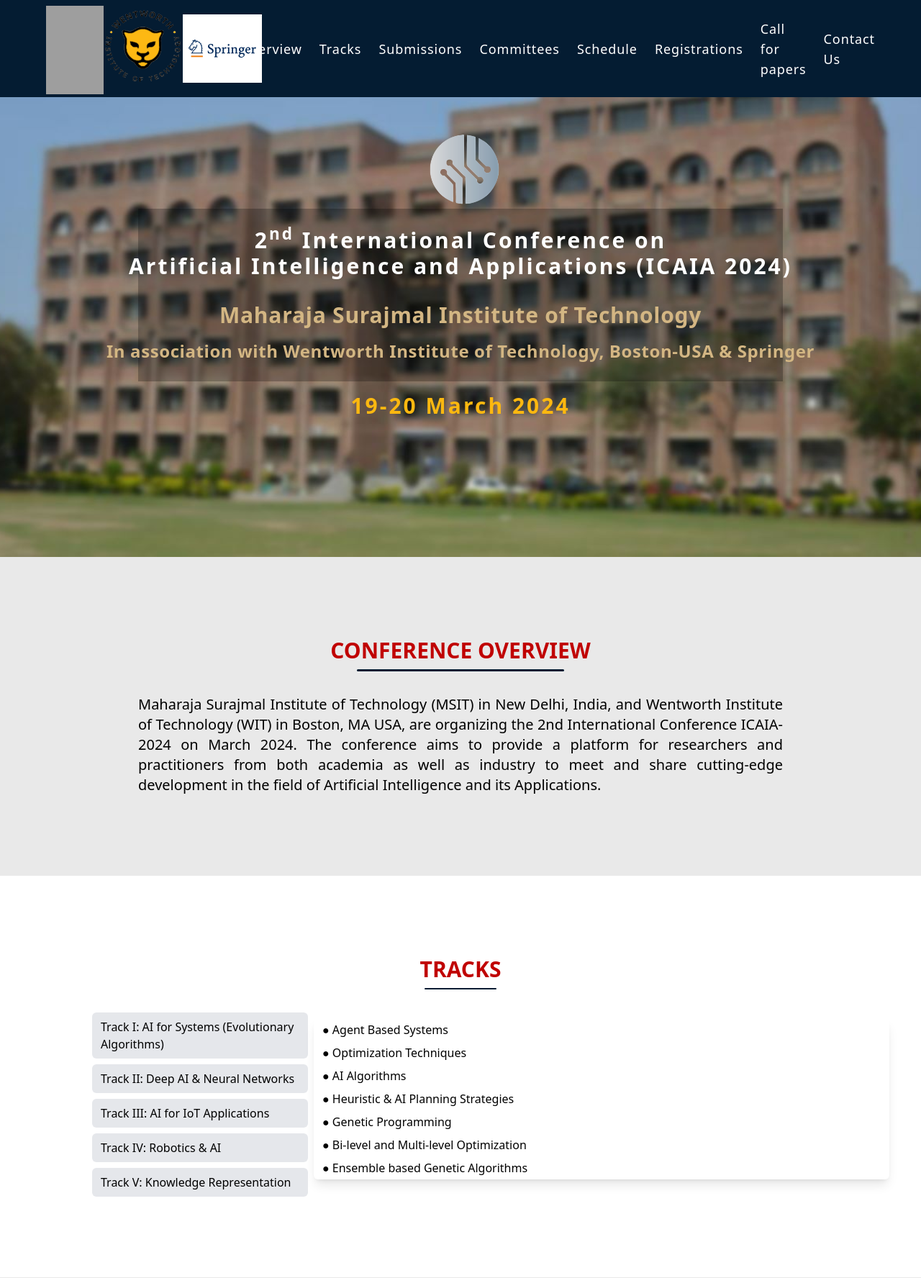
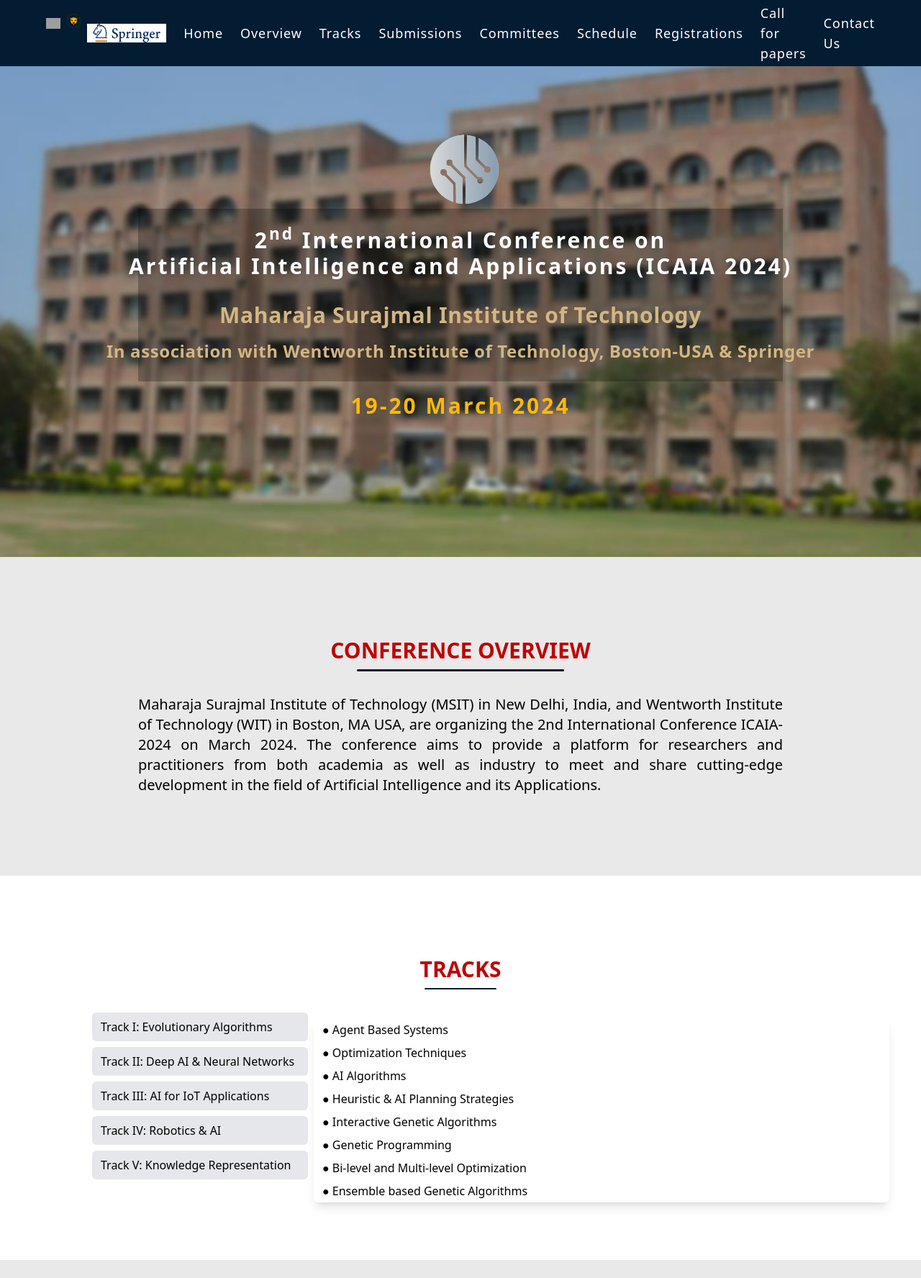
Before and after one commit to UtkarshAhuja2003/icaia-php, a PHP site: page / in a window 1280 px wide. Shown: the top 1776 px of the page at 72% size. Run offline with PHP 8.4, Linux system fonts and the light colour scheme; some libraries are stand-ins or nearby versions; grey boxes are pictures that could not be loaded.

Commit message:
navbar fix

```diff
--- a/navbar.php
+++ b/navbar.php
@@ -1,12 +1,12 @@
 
-  <nav id="navbar" class=" z-50 w-full fixed top-0 left-0">
+  <nav id="navbar" class="bg-[#041C32] z-50 w-full fixed top-0 left-0">
     <div class="md:flex items-center justify-between bg-theme py-1 xl:px-16 px-6 md:px-14">
       <div class="cursor-pointer">
         <a href="/">
         <div class="flex justify-left">
-        <img class='z-10 w-[80px] mt-1' src="https://msit.in/static/img/msit.png" alt="" />
-        <img class='z-10 w-[110px]' src="./images/witLogo.png" alt="" />
-        <img class='z-10 w-[110px] bg-white my-4 px-2' src="./images/springer-logo.svg" alt="" />
+        <div><img class='z-10 w-[80px] mt-2' src="https://msit.in/static/img/msit.png" alt="" /></div>
+        <div><img class='z-10 w-[80px] ml-2' src="./images/witLogo.png" alt="" /></div>
+        <img class='z-10 w-[110px] bg-white my-4 px-2 ml-4' src="./images/springer-logo.svg" alt="" />
         </div>
         </a>
       </div>
--- a/organising.php
+++ b/organising.php
@@ -22,7 +22,7 @@
         <li class="px-3 py-2">
           <strong>Conference Chair</strong>
           <li class="px-3 py-2">
-          <span class="font-semibold">Dr. Ranjit Singh</span>
+          <span class="font-semibold">Dr. Archana Balyan</span>
           </li>
         </li>
         <li class="px-3 py-2">
--- a/scripts/scrollNav.js
+++ b/scripts/scrollNav.js
@@ -1,13 +1,13 @@
-const navbar = document.getElementById('navbar');
-const navbarHeight = navbar.offsetHeight;
-const springerlogo = document.getElementById('springerlogo');
+// const navbar = document.getElementById('navbar');
+// const navbarHeight = navbar.offsetHeight;
+// const springerlogo = document.getElementById('springerlogo');
 
-window.addEventListener('scroll', function() {
-  if (window.scrollY > navbarHeight) {
-    navbar.style.backgroundColor = '#041C32';
-    springerlogo.style.backgroundColor = '#ffffff';
-  } else {
-    navbar.style.backgroundColor = '#041C32';
-    springerlogo.style.backgroundColor = 'transparent';
-  }
-});
+// window.addEventListener('scroll', function() {
+//   if (window.scrollY > navbarHeight) {
+//     navbar.style.backgroundColor = '#041C32';
+//     springerlogo.style.backgroundColor = '#ffffff';
+//   } else {
+//     navbar.style.backgroundColor = '#041C32';
+//     springerlogo.style.backgroundColor = 'transparent';
+//   }
+// });
--- a/tracks.php
+++ b/tracks.php
@@ -11,7 +11,7 @@
             <button type="button"
                 class="hover:text-white focus:text-white w-full  bg-gray-200 text-left pl-3 py-2 rounded-md font-medium hover:bg-gray-500 focus:outline-none focus:bg-gray-500"
                 onclick="toggleDropdown('track1')">
-                Track I: AI for Systems (Evolutionary Algorithms)
+                Track I: Evolutionary Algorithms
             </button>
             <ul id="track1"
                 class="absolute left-full top-0 mt-2 ml-2 w-[400px] md:w-[800px] bg-white rounded-md shadow-lg hidden text-left dropdown-menu open">
@@ -19,6 +19,7 @@
                 <li class="px-3 py-1">●	Optimization Techniques</li>
                 <li class="px-3 py-1">●	AI Algorithms</li>
                 <li class="px-3 py-1">●	Heuristic & AI Planning Strategies </li>
+                <li class="px-3 py-1">●	Interactive Genetic Algorithms</li>
                 <li class="px-3 py-1">●	Genetic Programming</li>
                 <li class="px-3 py-1">●	Bi-level and Multi-level Optimization</li>
                 <li class="px-3 py-1">●	Ensemble based Genetic Algorithms</li>
```
